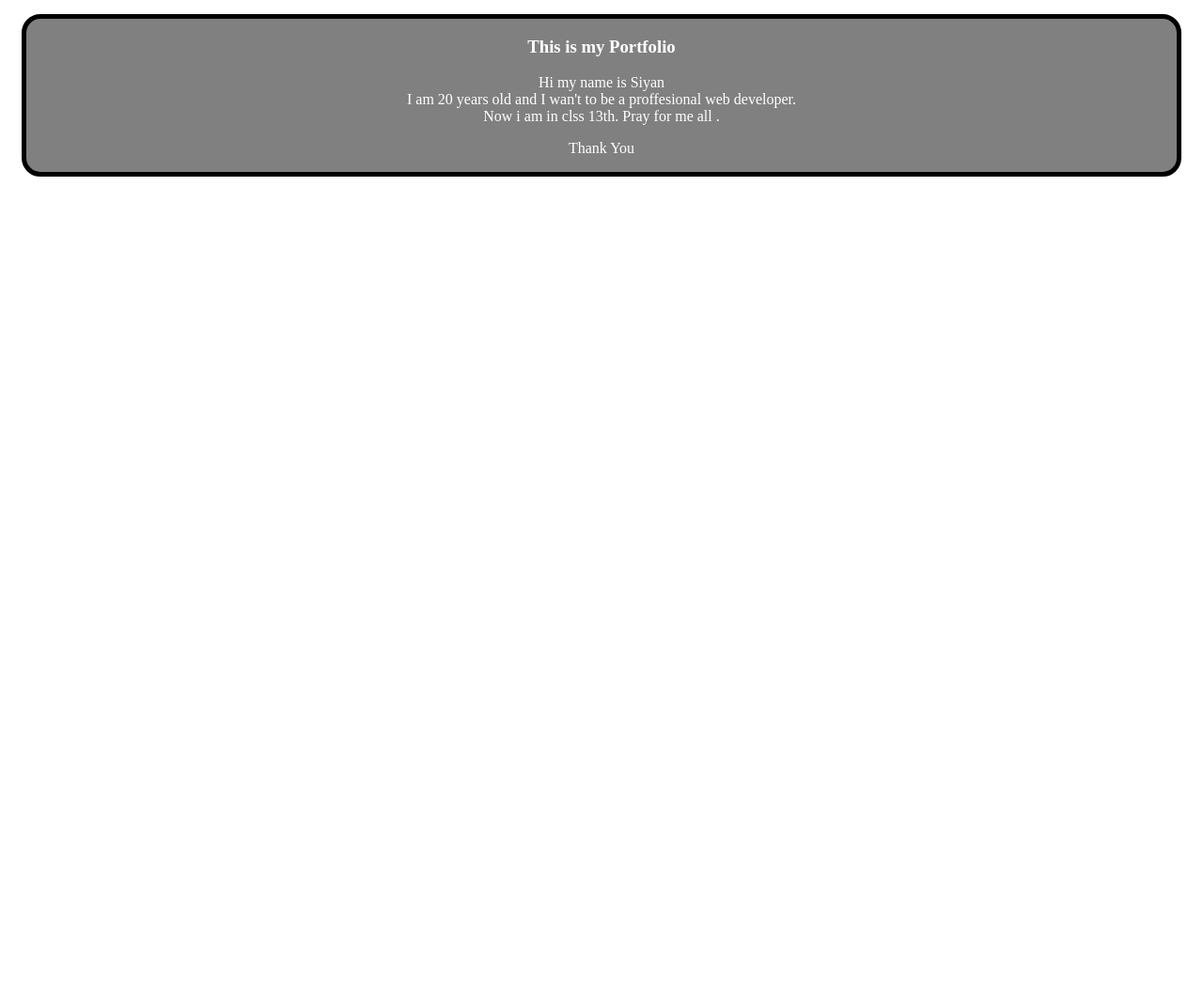
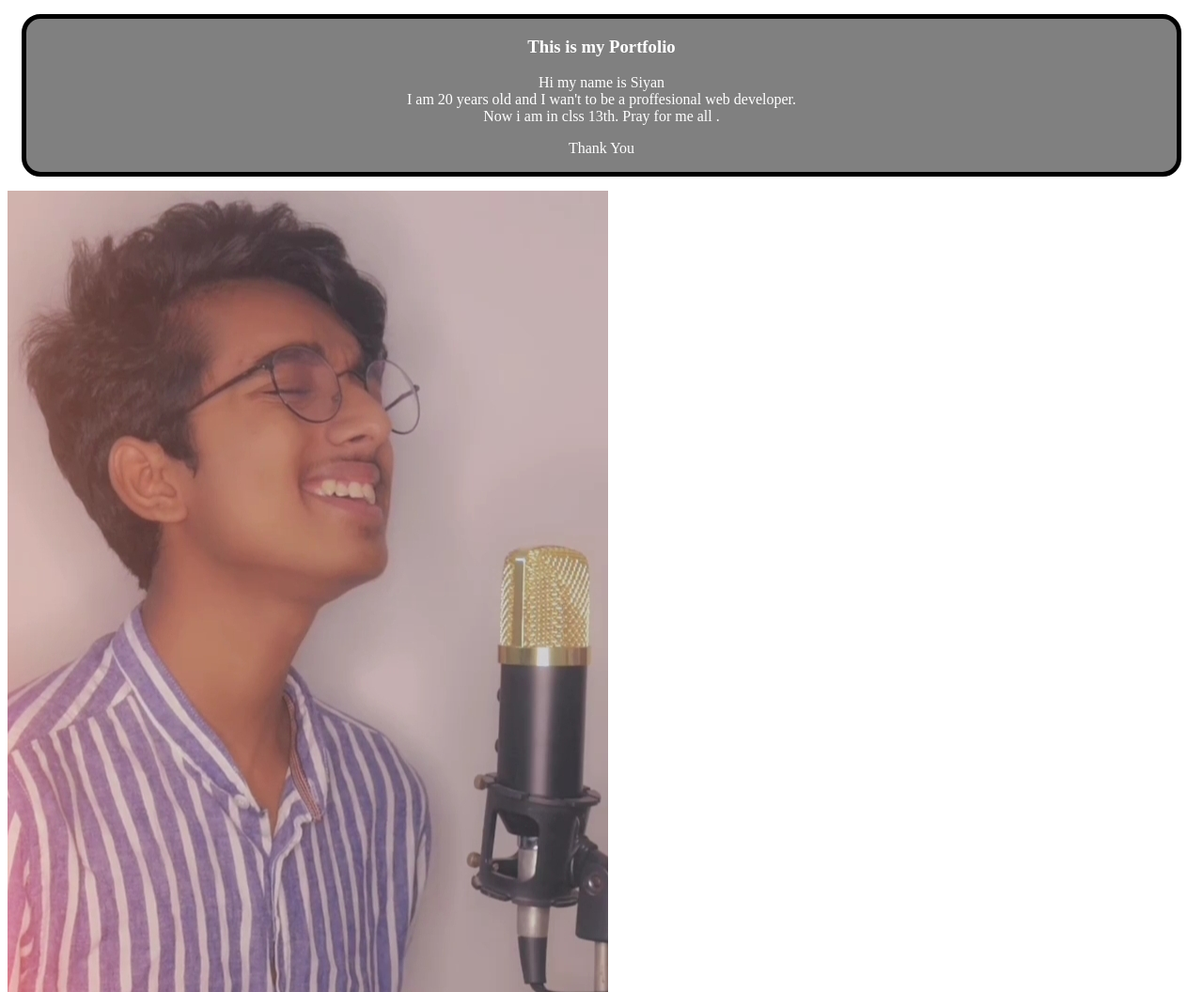
Before and after one commit to sinu5550/my-first-repo, a plain HTML site: page index.html in a window 1280 px wide. Shown: the whole page at 94% size. Before the commit the page ends 800 px from the top, so only its background shows below. Drawn offline with Linux system fonts and the light colour scheme.

Commit message:
image added

```diff
--- a/index.html
+++ b/index.html
@@ -16,6 +16,7 @@
     I am 20 years old and I wan't to be a proffesional web developer. <br>
     Now i am in clss 13th. Pray for me all .
     <p>Thank You</p></p></div>
+    <img src="Sinu 1.jpg" alt="snu in singing">
 
 </body>
 </html>
```
Also changed, not shown: Sinu 1.jpg (added), Siyan Youtube banner.jpg (added), Siyan.jpg (added).
